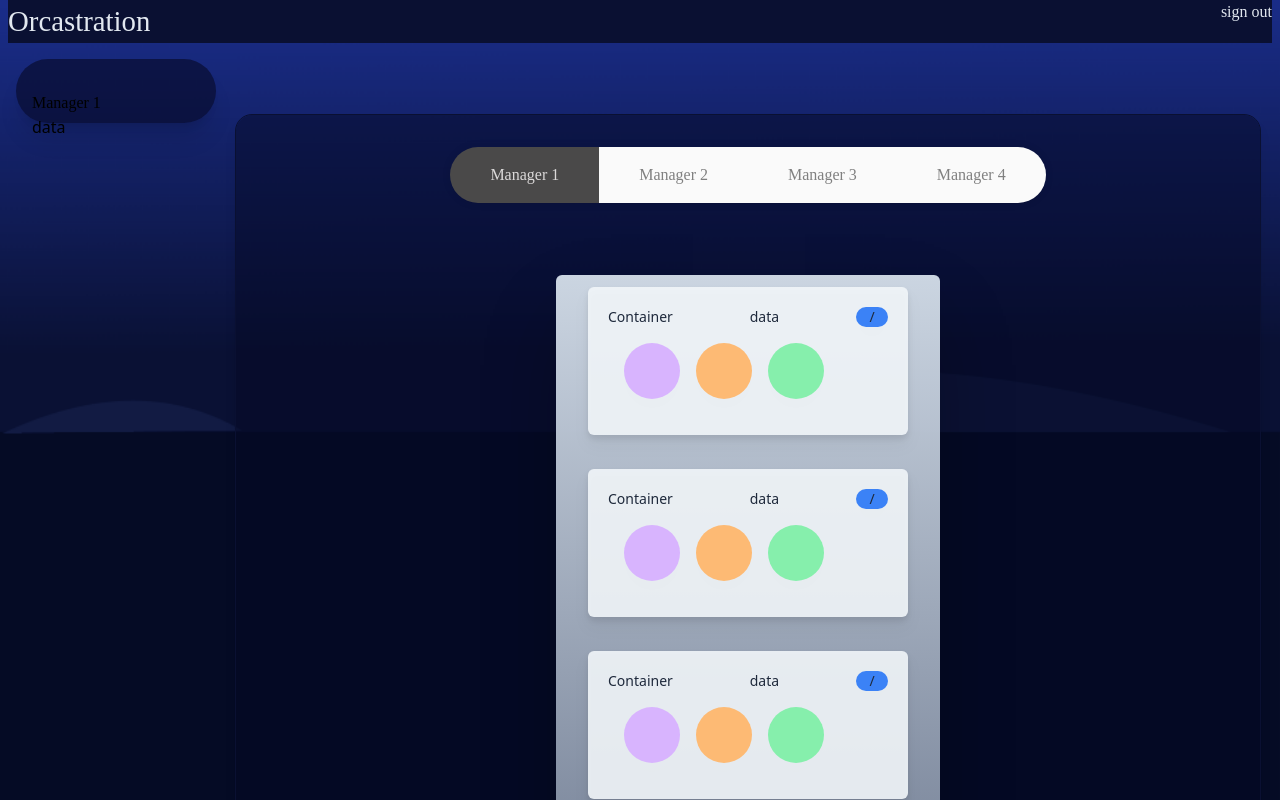
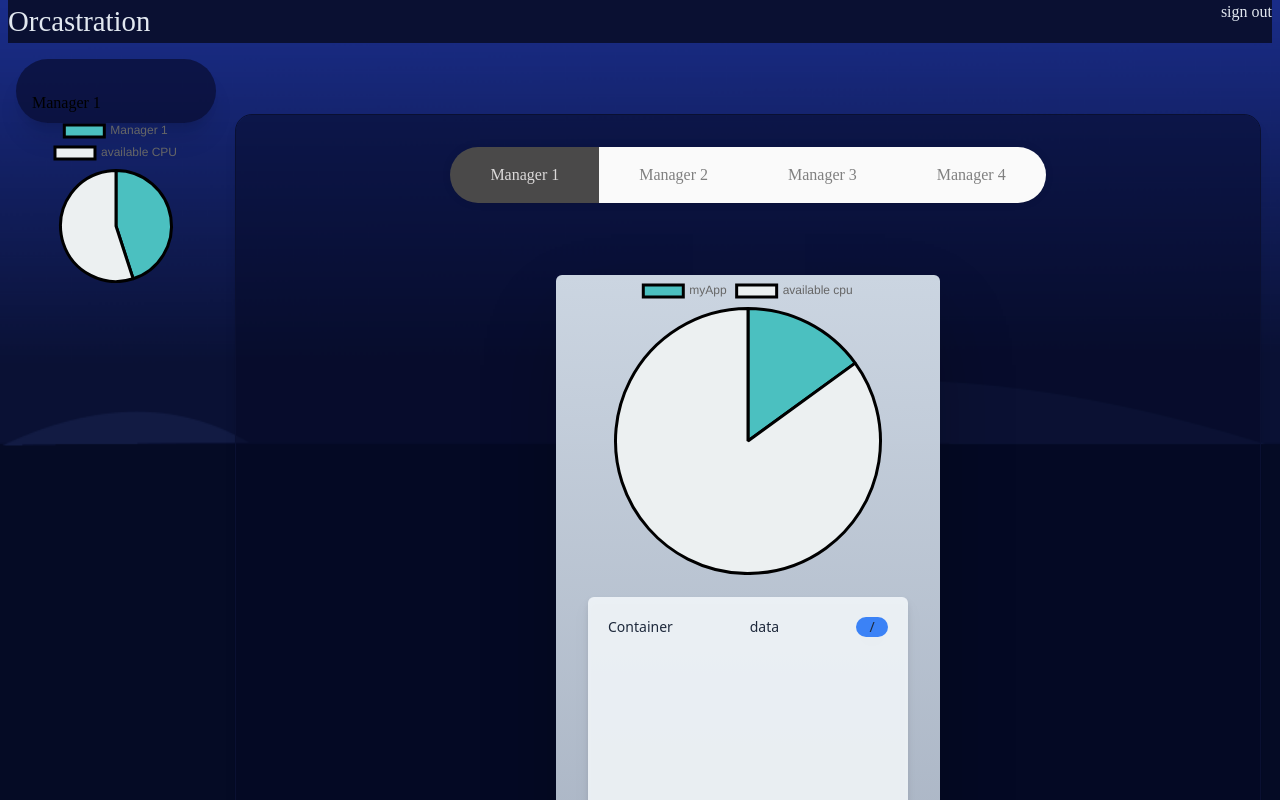
Before and after one commit to oslabs-beta/Orcastration, a React app: page / in a window 1280 px wide. Shown: the top 800 px of the page. Built offline with nearby package versions, Linux system fonts and the light colour scheme; a web font is replaced by a local one.

Commit message:
chartjs logic

```diff
--- /dev/null
+++ b/app/src/TEST-DATA/Data.js
@@ -0,0 +1,22 @@
+const Data = [
+  {
+    containerID: '2d3f',
+    name: 'myApp',
+    cpu: 15,
+    mem: 15,
+  },
+  {
+    containerID: '9929',
+    name: 'helloworld',
+    cpu: 25,
+    mem: 62,
+  },
+  {
+    containerid: '0627',
+    name: 'redis',
+    cpu: 5,
+    mem: 21,
+  },
+];
+
+export default Data;
--- a/app/src/components/App.jsx
+++ b/app/src/components/App.jsx
@@ -2,12 +2,50 @@ import React, { useState } from 'react';
 import Tabs from './tabComponent/Tabs';
 import Navigation from './Navigation';
 import ManagerMetricsContainer from './Managers/ManagerMetricsContainer';
-import OffCanvas from './OffCanvas';
+import Data from '../TEST-DATA/Data';
+// import PieChart from '../components/PieChart';
+import { Chart as ChartJS, ArcElement, Tooltip, Legend } from 'chart.js';
+// import { Pie } from 'react-chartjs-2';
+
+ChartJS.register(ArcElement, Tooltip, Legend);
+
+const data = [];
+let totalPercentageCPU = 0;
+//create an array called 'data' that will hold an array of objects, objects will
+//be the data object that our Pie component from ChartJS is expecting
+for (let i = 0; i < Data.length; i++) {
+  totalPercentageCPU += Data[i].cpu;
+  data.push({
+    labels: [Data[i].name, 'available cpu'],
+    datasets: [
+      {
+        label: 'test',
+        data: [Data[i].cpu, 100 - Data[i].cpu],
+        backgroundColor: [
+          'rgba(75,192,192,1)',
+          '#ecf0f1',
+          '#50AF95',
+          '#f3ba2f',
+          '#2a71d0',
+        ],
+        borderColor: 'black',
+        borderWidth: 3,
+      },
+    ],
+  });
+}
+
+// console.log(data);
+// console.log(totalPercentageCPU);
 
 const App = (props) => {
   const [activeTab, setActiveTab] = useState('tab1');
   const [currentManager, setCurrentManager] = useState('Manager 1');
+  //set our previously created array of data objects as our chartData state
+  const [chartData, setChartData] = useState(data);
+  const [totalCPU, setPercentageCPU] = useState(totalPercentageCPU);
 
+  console.log(chartData);
   const updateManager = (manager) => {
     setCurrentManager(manager);
   };
@@ -20,13 +58,15 @@ const App = (props) => {
           activeTab={activeTab}
           currentManager={currentManager}
           managerActive={true}
+          totalCPU={totalCPU}
         />
         <Tabs
           activeTab={activeTab}
           setActiveTab={setActiveTab}
           currentManager={currentManager}
           updateManager={updateManager}
-          // managerActive={true}
+          chartData={chartData}
+          totalPercentageCPU={totalPercentageCPU}
         />
       </div>
     </div>
--- a/app/src/components/ContainerComponent.jsx
+++ b/app/src/components/ContainerComponent.jsx
@@ -1,36 +1,46 @@
 import React, { useState } from 'react';
 import { motion } from 'framer-motion';
+import PieChart from '../components/PieChart';
 
-export default function ContainerComponent() {
-  const [toggleData, setToggleData ] = useState(false);
+export default function ContainerComponent({ chartData }) {
+  const [toggleData, setToggleData] = useState(false);
 
-  console.log(toggleData);
+  // console.log(toggleData);
+  // console.log(chartData);
   return (
     <React.Fragment>
-      <motion.div className="p-5 m-3 flex flex-col bg-slate-100/90 hover:bg-slate-100 hover:duration-200 w-5/6 min-h-fit snap-start scroll-mt-2 drop-shadow-lg hover:drop-shadow-2xl rounded-md z-30 text-sm text-slate-800">
-      <ul className='flex flex-row justify-between'>
+      <PieChart chartData={chartData} />
+      <motion.div className='p-5 m-3 flex flex-col bg-slate-100/90 hover:bg-slate-100 hover:duration-200 w-5/6 min-h-fit snap-start scroll-mt-2 drop-shadow-lg hover:drop-shadow-2xl rounded-md z-30 text-sm text-slate-800'>
+        <ul className='flex flex-row justify-between'>
           <h1>Container</h1>
           <li>data</li>
           <li>
-            <button className="bg-blue-500 rounded-full w-8" onClick={() => setToggleData((prev) => !prev)}>{toggleData ? '<' : '\/'}</button>
+            <button
+              className='bg-blue-500 rounded-full w-8'
+              onClick={() => setToggleData((prev) => !prev)}
+            >
+              {toggleData ? '<' : '/'}
+            </button>
           </li>
         </ul>
 
-        <section className="flex flex-row p-4 gap-4">
-          <div className="h-14 w-14 bg-purple-300 rounded-full"></div>
-          <div className="h-14 w-14 bg-orange-300 rounded-full"></div>
-          <div className="h-14 w-14 bg-green-300 rounded-full"></div>
+        <section className='flex flex-row p-4 gap-4'>
+          <canvas>{/* <PieChart chartData={chartData} /> */}</canvas>
+
+          <div className='h-14 w-14 bg-orange-300 rounded-full'></div>
+          <div className='h-14 w-14 bg-green-300 rounded-full'></div>
         </section>
-        {toggleData &&
-          <motion.div className='bg-blue-200 w-full'
-          initial={{ opacity: 0, scale: 0.5 }}
-          animate={{ opacity: 1, scale: 1 }}
-          transition={{ duration: 0.5 }}
+        {toggleData && (
+          <motion.div
+            className='bg-blue-200 w-full'
+            initial={{ opacity: 0, scale: 0.5 }}
+            animate={{ opacity: 1, scale: 1 }}
+            transition={{ duration: 0.5 }}
           >
             This is some other sort of graph
           </motion.div>
-        }
-        </motion.div>
+        )}
+      </motion.div>
     </React.Fragment>
   );
 }
--- a/app/src/components/Managers/ManagerMetricsContainer.js
+++ b/app/src/components/Managers/ManagerMetricsContainer.js
@@ -1,12 +1,12 @@
 import React from 'react';
 import Metrics from './metrics.js';
 
-const ManagerMetricsContainer = ({ activeTab, currentManager }) => {
+const ManagerMetricsContainer = ({ currentManager, totalCPU }) => {
   // console.log(currentManager);
   return (
     <div className='managerMetricsContainer bg-nightblue-800/60 shadow-xl h-4'>
       <h1 className='mainFontEl'>{currentManager}</h1>
-      <Metrics />
+      <Metrics totalCPU={totalCPU} currentManager={currentManager} />
     </div>
   );
 };
--- a/app/src/components/Managers/Metrics.js
+++ b/app/src/components/Managers/Metrics.js
@@ -1,9 +1,41 @@
 import React from 'react';
+import { Pie } from 'react-chartjs-2';
 
-const Metrics = () => {
+// ChartJS.register(ArcElement, Tooltip, Legend);
+
+const Metrics = ({ totalCPU, currentManager }) => {
+  const cpuData = {
+    labels: [`${currentManager}`, 'available CPU'],
+    datasets: [
+      {
+        label: 'manager test',
+        data: [totalCPU, 100 - totalCPU],
+        backgroundColor: [
+          'rgba(75,192,192,1)',
+          '#ecf0f1',
+          '#50AF95',
+          '#f3ba2f',
+          '#2a71d0',
+        ],
+        borderColor: 'black',
+        borderWidth: 3,
+      },
+    ],
+  };
   return (
     <div>
-      <p>data</p>
+      <Pie
+        data={cpuData}
+        options={{
+          plugins: {
+            title: {
+              display: true,
+              text: 'manager test??',
+            },
+          },
+        }}
+      />
+      {/* hello */}
     </div>
   );
 };
--- /dev/null
+++ b/app/src/components/PieChart.js
@@ -0,0 +1,22 @@
+import React from 'react';
+import { Pie } from 'react-chartjs-2';
+
+function PieChart({ chartData }) {
+  return (
+    <div className='chart-container'>
+      {/* <h2 style={{ textAlign: 'center' }}>Pie Chart</h2> */}
+      <Pie
+        data={chartData}
+        options={{
+          plugins: {
+            title: {
+              display: true,
+              text: 'Users Gained between 2016-2020',
+            },
+          },
+        }}
+      />
+    </div>
+  );
+}
+export default PieChart;
--- a/app/src/components/WorkerComponent.jsx
+++ b/app/src/components/WorkerComponent.jsx
@@ -1,19 +1,20 @@
-import React from "react";
-import ContainerComponent from "./ContainerComponent";
+import React from 'react';
+import ContainerComponent from './ContainerComponent';
 // import { motion, useViewportScroll, useTransform } from "framer-motion";
 
-export default function WorkerComponent() {
+export default function WorkerComponent({ chartData }) {
   // const { scrollYProgress } = useViewportScroll();
   // const scale = useTransform(scrollYProgress, [0, 1], [0.2, 2]);
+  let containers = [];
+  for (let i = 0; i < chartData.length; i++) {
+    containers.push(<ContainerComponent chartData={chartData[i]} />);
+  }
 
   return (
-    <div className="shadow-[0_35px_80px_-15px_rgba(0,0,0,0.3)] m-6 w-96 h-5/6 border-solid border-1 border-slate-300 bg-gradient-to-b from-slate-300 to-slate-400/70 flex flex-col items-center justify-items-end gap-y-2.5 overflow-auto snap-y scroll-smooth rounded-md">
-    <ContainerComponent />
-    <ContainerComponent />
-    <ContainerComponent />
-    <ContainerComponent />
+    <div className='shadow-[0_35px_80px_-15px_rgba(0,0,0,0.3)] m-6 w-96 h-5/6 border-solid border-1 border-slate-300 bg-gradient-to-b from-slate-300 to-slate-400/70 flex flex-col items-center justify-items-end gap-y-2.5 overflow-auto snap-y scroll-smooth rounded-md'>
+      {containers}
       {/* <motion.div style={{ scaleY: scrollYProgress }} className="bg-blue-600 w-full h-full origin-bottom z-20">
   </motion.div> */}
     </div>
-  )
+  );
 }
--- a/app/src/components/tabComponent/Tabs.js
+++ b/app/src/components/tabComponent/Tabs.js
@@ -5,7 +5,15 @@ import TabNavItem from '../tabNavAndContent/TabNavItem';
 import TabContent from '../tabNavAndContent/TabContent';
 import WorkerComponent from '../WorkerComponent';
 
-const Tabs = ({ activeTab, setActiveTab, currentManager, updateManager }) => {
+const Tabs = ({
+  activeTab,
+  setActiveTab,
+  currentManager,
+  updateManager,
+  chartData,
+  totalPercentageCPU,
+}) => {
+  // console.log(chartData);
   //declare activeTab and setActiveTab to be able to display
   //   const [activeTab, setActiveTab] = useState('tab1');
   return (
@@ -19,8 +27,6 @@ const Tabs = ({ activeTab, setActiveTab, currentManager, updateManager }) => {
           setActiveTab={setActiveTab}
           currentManager={currentManager}
           updateManager={updateManager}
-          // setCurrentManager={setCurrentManager}
-          // managerActive = {}
         />
         <TabNavItem
           title='Manager 2'
@@ -50,26 +56,50 @@ const Tabs = ({ activeTab, setActiveTab, currentManager, updateManager }) => {
       <div className='outlet'>
         {/* content displayed here */}
         <TabContent id='tab1' activeTab={activeTab}>
-          <div id='tab_background' className='flex items-center justify-center p-4 bg-slate-400/0 gap-x-3.5 rounded-md'>
-            <WorkerComponent />
+          <div
+            id='tab_background'
+            className='flex items-center justify-center p-4 bg-slate-400/0 gap-x-3.5 rounded-md'
+          >
+            <WorkerComponent
+              chartData={chartData}
+              totalPercentageCPU={totalPercentageCPU}
+            />
           </div>
         </TabContent>
         <TabContent id='tab2' activeTab={activeTab}>
           <div className='flex items-center justify-center p-4 gap-x-3.5'>
-            <WorkerComponent />
-            <WorkerComponent />
+            <WorkerComponent
+              chartData={chartData}
+              totalPercentageCPU={totalPercentageCPU}
+            />
+            <WorkerComponent
+              chartData={chartData}
+              totalPercentageCPU={totalPercentageCPU}
+            />
           </div>
         </TabContent>
         <TabContent id='tab3' activeTab={activeTab}>
           <div className='flex items-center justify-center p-4 bg-blue-100 gap-x-3.5'>
-            <WorkerComponent />
-            <WorkerComponent />
-            <WorkerComponent />
+            <WorkerComponent
+              chartData={chartData}
+              totalPercentageCPU={totalPercentageCPU}
+            />
+            <WorkerComponent
+              chartData={chartData}
+              totalPercentageCPU={totalPercentageCPU}
+            />
+            <WorkerComponent
+              chartData={chartData}
+              totalPercentageCPU={totalPercentageCPU}
+            />
           </div>
         </TabContent>
         <TabContent id='tab4' activeTab={activeTab}>
           <div className='flex items-center justify-center p-4 bg-blue-100 gap-x-3.5'>
-            <WorkerComponent />
+            <WorkerComponent
+              chartData={chartData}
+              totalPercentageCPU={totalPercentageCPU}
+            />
           </div>
         </TabContent>
       </div>
--- a/app/src/index.css
+++ b/app/src/index.css
@@ -1,9 +1,6 @@
 @tailwind base;
 @tailwind components;
 @tailwind utilities;
-
-
-
 
 body {
   margin: 0;
--- a/package.json
+++ b/package.json
@@ -56,6 +56,7 @@
   "dependencies": {
     "axios": "^1.2.2",
     "bcryptjs": "^2.4.3",
+    "chart.js": "^4.1.2",
     "child_process": "^1.0.2",
     "concurrently": "^7.6.0",
     "cors": "^2.8.5",
@@ -65,6 +66,7 @@
     "mongoose": "^6.8.2",
     "node-fetch": "^3.3.0",
     "react": "^18.2.0",
+    "react-chartjs-2": "^5.1.0",
     "react-dom": "^18.2.0",
     "react-router": "^6.6.1",
     "react-router-dom": "^6.6.1",
```
Also changed, not shown: 1 other file (tests, documents, lock files or other folders).
